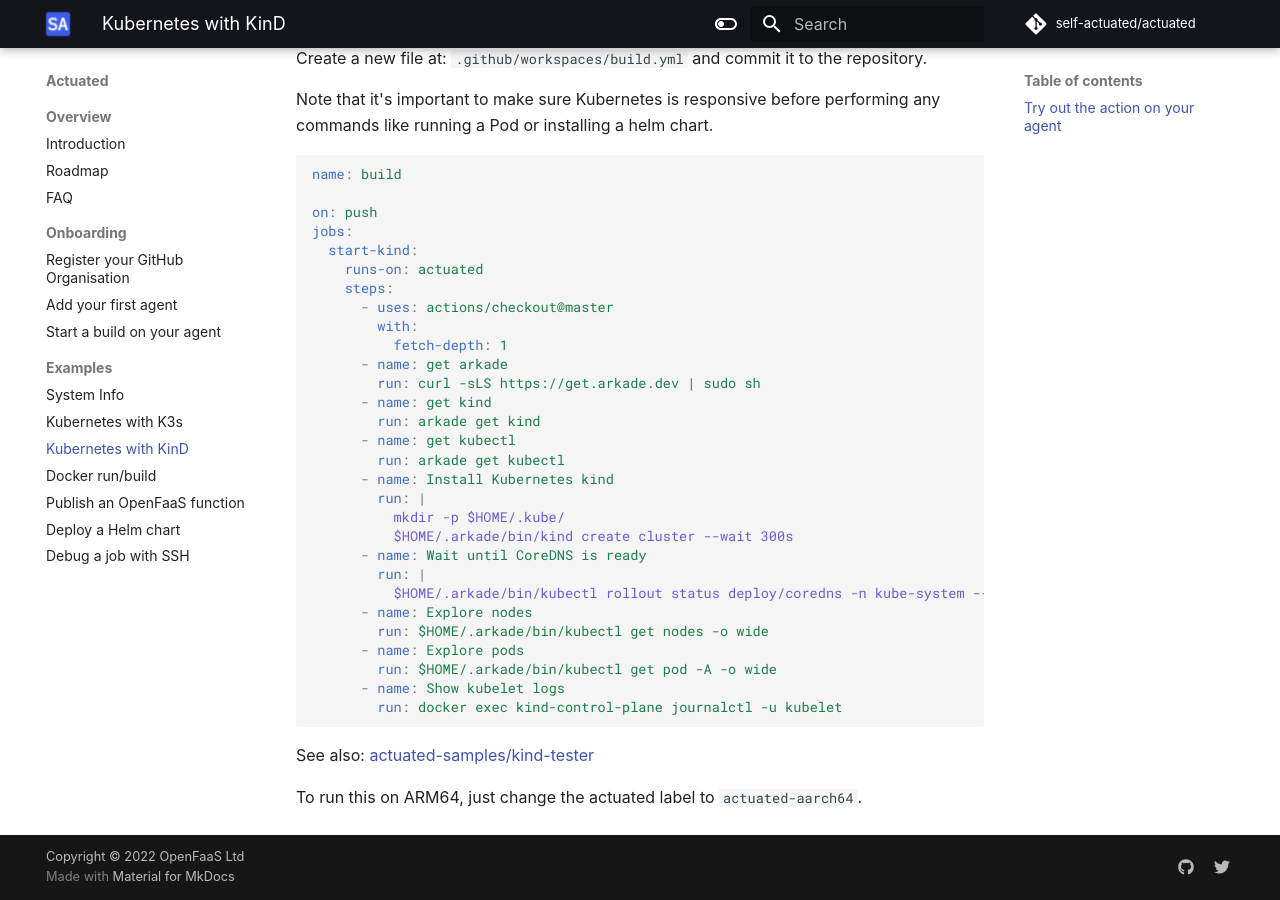
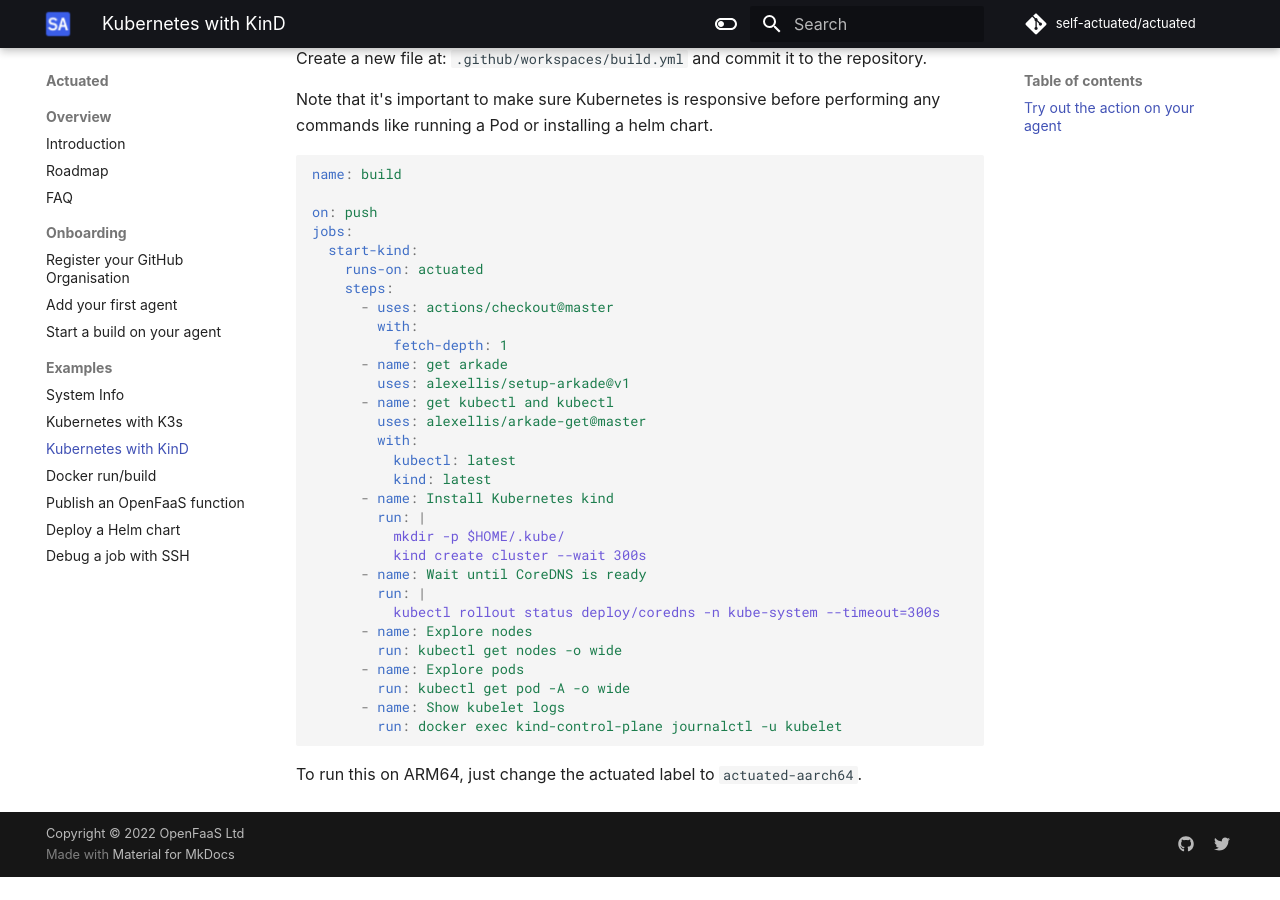
Before and after one commit to welteki/docs.actuated.dev, an MkDocs documentation site: the page built from docs/examples/kind.md, in a window 1280 px wide and 900 px high, scrolled down 517 px. Built offline with MkDocs 1.6.1 and Material for MkDocs 9.7.7, drawn with Linux system fonts in a browser that asks for light colours; some web fonts are replaced; after the commit the page ends 1394 px from its top, so only the background shows below that.

Commit message:
Update all examples to use GitHub Action for arkade
See also:

https://blog.alexellis.io/easy-install-tools-github-actions/

Signed-off-by: Alex Ellis (OpenFaaS Ltd) <alexellis2@gmail.com>

````diff
--- a/docs/examples/kind.md
+++ b/docs/examples/kind.md
@@ -28,26 +28,25 @@
         with:
           fetch-depth: 1
       - name: get arkade
-        run: curl -sLS https://get.arkade.dev | sudo sh
-      - name: get kind
-        run: arkade get kind
-      - name: get kubectl
-        run: arkade get kubectl
+        uses: alexellis/setup-arkade@v1
+      - name: get kubectl and kubectl
+        uses: alexellis/arkade-get@master
+        with:
+          kubectl: latest
+          kind: latest
       - name: Install Kubernetes kind
         run: |
           mkdir -p $HOME/.kube/
-          $HOME/.arkade/bin/kind create cluster --wait 300s
+          kind create cluster --wait 300s
       - name: Wait until CoreDNS is ready
         run: |
-          $HOME/.arkade/bin/kubectl rollout status deploy/coredns -n kube-system --timeout=300s
+          kubectl rollout status deploy/coredns -n kube-system --timeout=300s
       - name: Explore nodes
-        run: $HOME/.arkade/bin/kubectl get nodes -o wide
+        run: kubectl get nodes -o wide
       - name: Explore pods
-        run: $HOME/.arkade/bin/kubectl get pod -A -o wide
+        run: kubectl get pod -A -o wide
       - name: Show kubelet logs
         run: docker exec kind-control-plane journalctl -u kubelet
 ```
 
-See also: [actuated-samples/kind-tester](https://github.com/actuated-samples/kind-tester)
-
 To run this on ARM64, just change the actuated label to `actuated-aarch64`.
````
Also changed, not shown: docs/examples/k3s.md (+7 -10 lines), docs/examples/openfaas-helm.md (+8 -9 lines), docs/examples/system-info.md (+0 -2 lines), docs/examples/openfaas-publish.md (line endings or trailing spaces).
